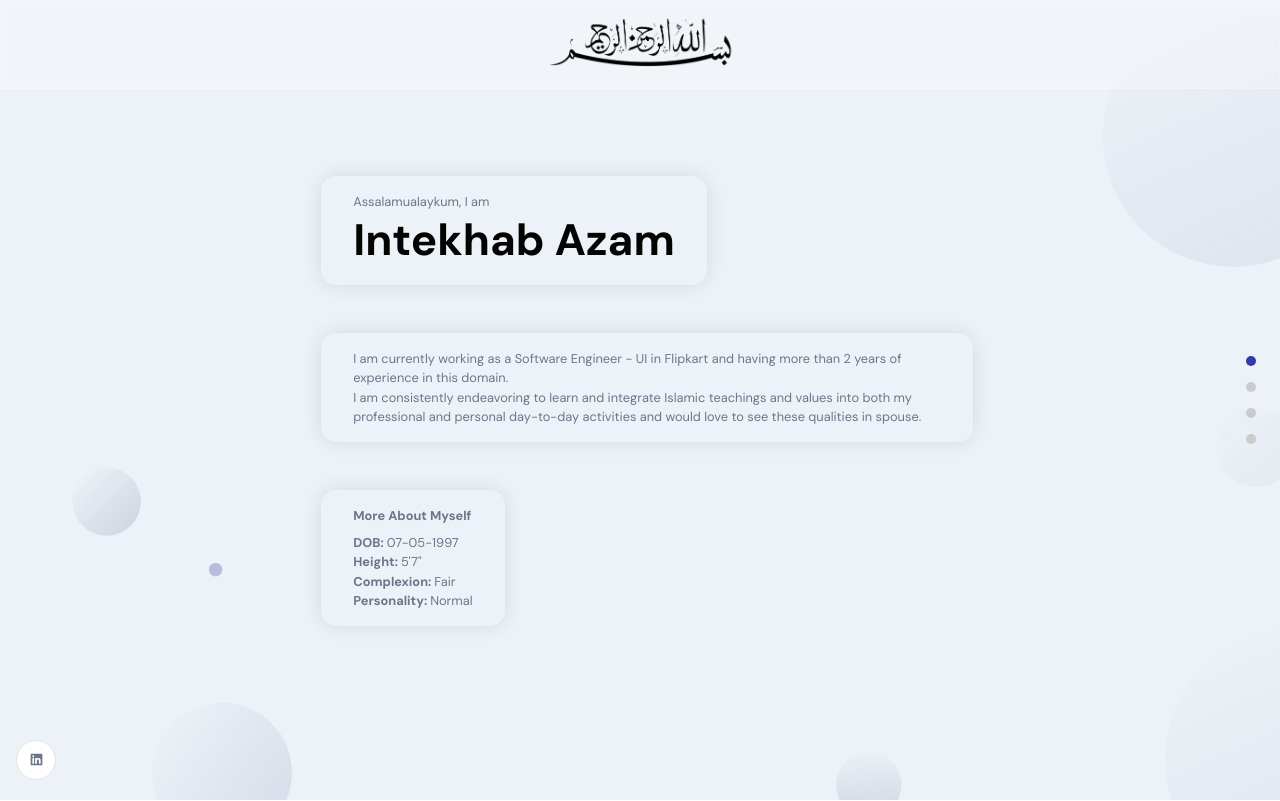
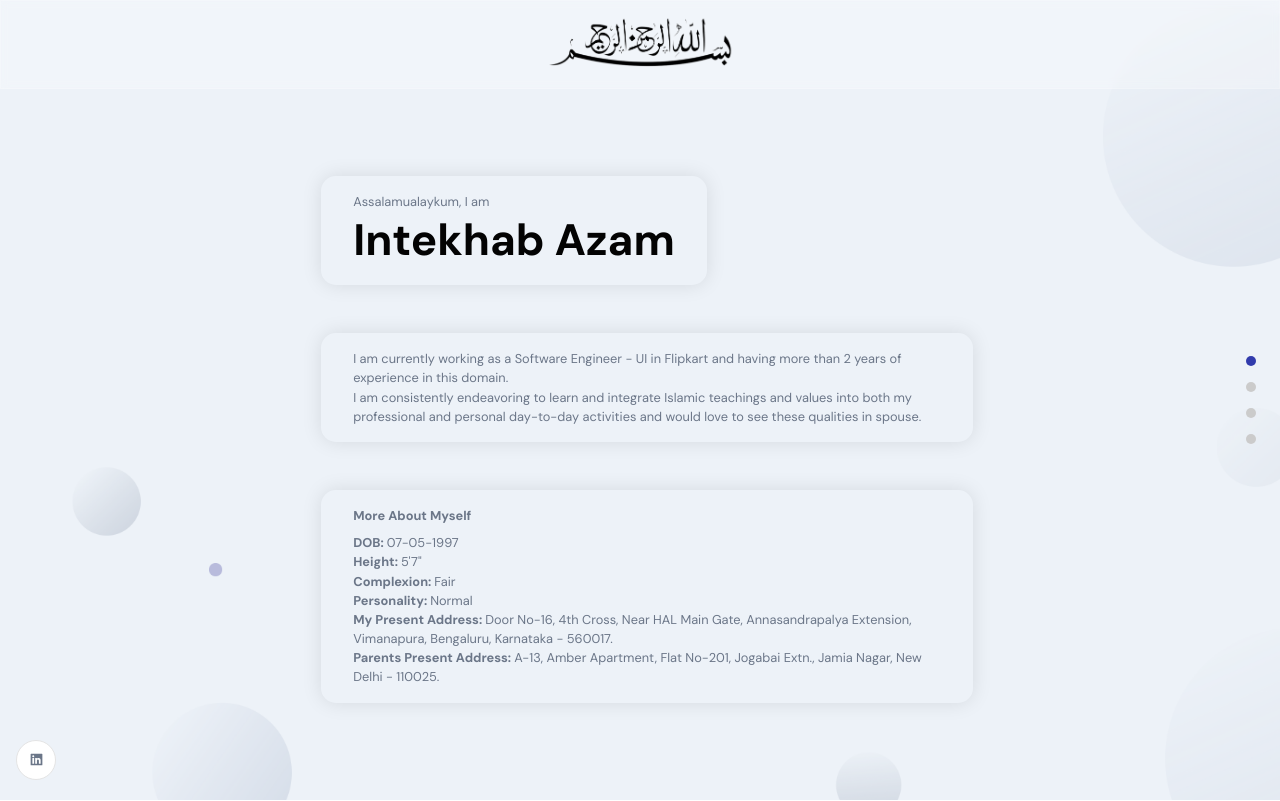
Before and after one commit to IntekhabAzam/marriage-portfolio, a React (Create React App) app: page / in a window 1280 px wide. Shown: the top 801 px of the page. Built offline with nearby package versions, Linux system fonts and the light colour scheme; the HTML template or start-up script is replaced by a standard one.

Commit message:
first commit

```diff
--- a/src/components/Header/Header.jsx
+++ b/src/components/Header/Header.jsx
@@ -43,6 +43,12 @@ const Header = () => {
               <p className="p-text">
                 <span>Personality: </span>Normal
               </p>
+              <p className="p-text">
+                <span>My Present Address: </span>Door No-16, 4th Cross, Near HAL Main Gate, Annasandrapalya Extension, Vimanapura, Bengaluru, Karnataka - 560017.
+              </p>
+              <p className="p-text">
+                <span>Parents Present Address: </span>A-13, Amber Apartment, Flat No-201, Jogabai Extn., Jamia Nagar, New Delhi - 110025.
+              </p>
             </div>
           </div>
         </div>
```
